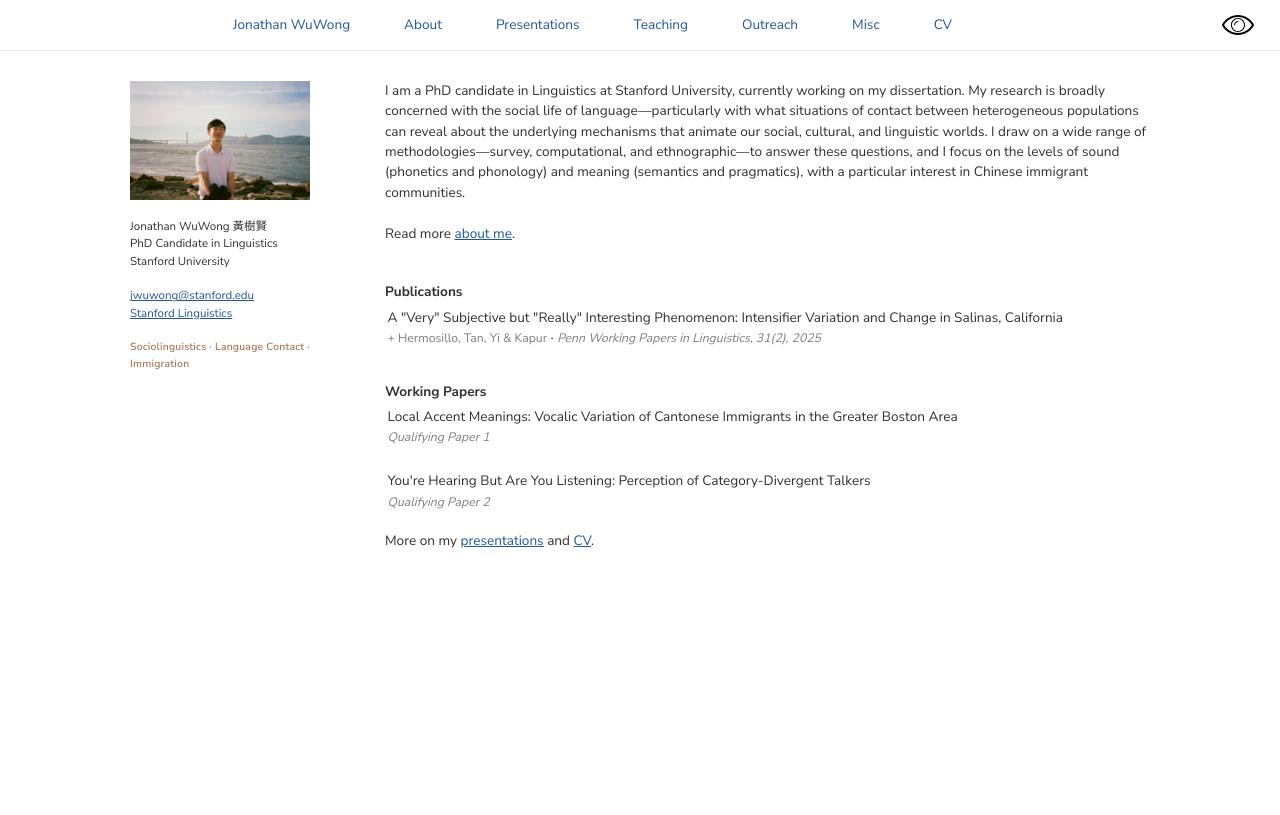
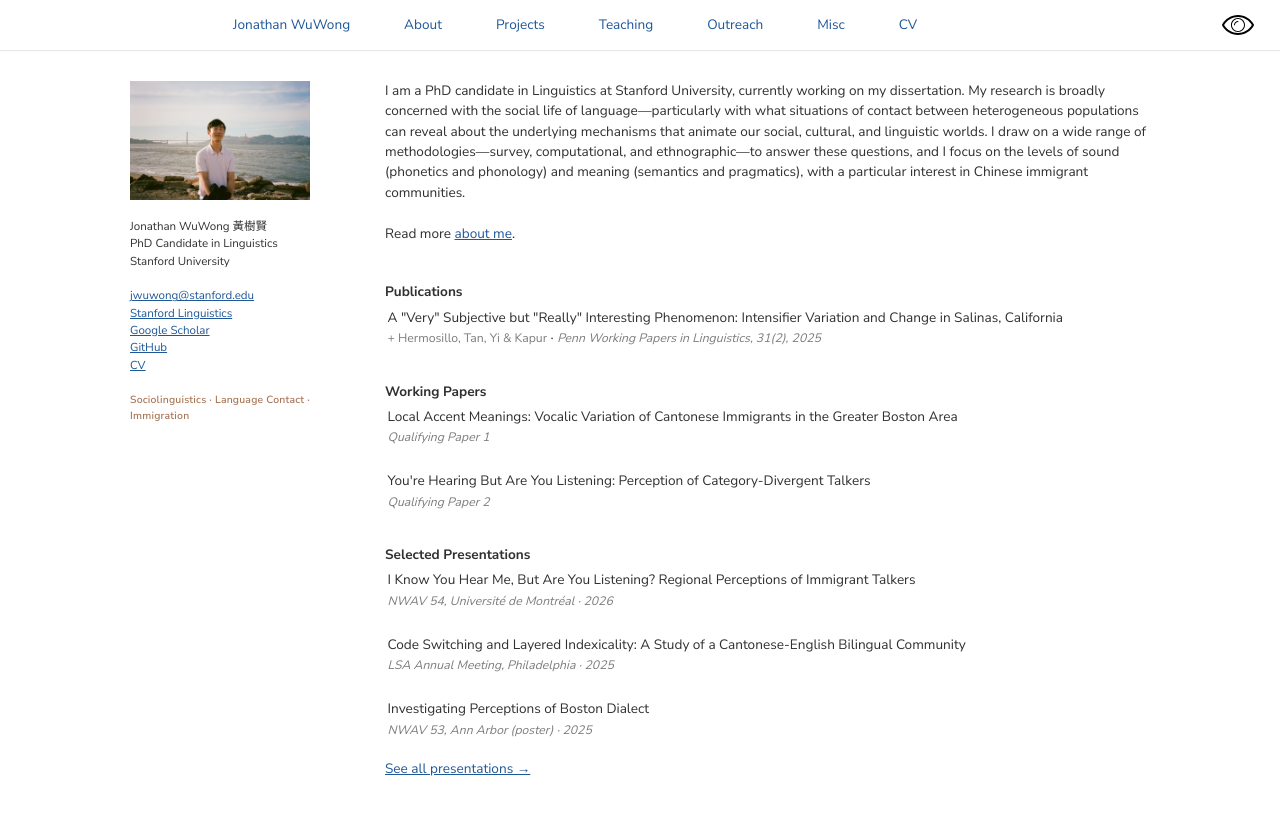
Before and after one commit to jwuwong/jwuwong.github.io, a Jekyll site: the page built from index.html, in a window 1280 px wide. Shown: the top 815 px of the page. Built offline with Jekyll 4.4.1, drawn with Linux system fonts in a browser that asks for light colours; some web fonts are replaced.

```diff
--- a/_includes/head.html
+++ b/_includes/head.html
@@ -4,7 +4,7 @@
 	<meta name="viewport" content="width=device-width, initial-scale=1">
 
 	<title>{% if page.title %}{{ page.title }}{% else %}{{ site.title }}{% endif %}</title>
-
+	{% if page.exclude %}<meta name="robots" content="noindex, nofollow">{% endif %}
 	<link rel="stylesheet" href="{{ "/css/main.css" | prepend: site.baseurl }}">
 	<link rel="canonical" href="{{ page.url | replace:'index.html','' | prepend: site.baseurl | prepend: site.url }}">
 	<link href='https://fonts.googleapis.com/css?family=Open+Sans:400,300,700,800,600' rel='stylesheet' type='text/css'>
--- a/_includes/header.html
+++ b/_includes/header.html
@@ -5,7 +5,7 @@
       <ul>
         <li><a href="{{ site.url }}">{{ site.title }}</a></li>
         <li><a href="{{ site.url }}/about/">About</a></li>
-        <li><a href="{{ site.url }}/presentations/">Presentations</a></li>
+        <li><a href="{{ site.url }}/projects/">Projects</a></li>
         <li><a href="{{ site.url }}/teaching/">Teaching</a></li>
         <li><a href="{{ site.url }}/outreach/">Outreach</a></li>
         <li><a href="{{ site.url }}/misc/">Misc</a></li>
--- a/_includes/header_mobile.html
+++ b/_includes/header_mobile.html
@@ -22,12 +22,13 @@
   <div id="myLinks" class="topnav-links">
   	<a href="{{ site.url }}">Home</a>
     <a href="{{ site.url }}/about/">About</a>
-    <a href="{{ site.url }}/presentations/">Presentations</a>
+    <a href="{{ site.url }}/projects/">Projects</a>
     <a href="{{ site.url }}/teaching/">Teaching</a>
     <a href="{{ site.url }}/outreach/">Outreach</a>
     <a href="{{ site.url }}/misc/">Misc</a>
     <a href="{{ site.url }}/pdfs/cv_wuwong.pdf">CV</a>
   </div>
+
 
   <div class="grey-bar"></div>
 </div>
--- a/index.html
+++ b/index.html
@@ -18,6 +18,9 @@ layout: default
     document.write(`<a href="mailto:${e}">${e}</a>`);
     </script> <br>
     <a href="https://linguistics.stanford.edu/people/graduate-students" target="_blank" rel="noopener">Stanford Linguistics</a> <br>
+    <a href="https://scholar.google.com/citations?user=8Es-1_YAAAAJ" target="_blank" rel="noopener">Google Scholar</a> <br>
+    <a href="https://github.com/jwuwong" target="_blank" rel="noopener">GitHub</a> <br>
+    <a href="{{ site.url }}/pdfs/cv_wuwong.pdf">CV</a> <br>
     <br>
     <span class="keywords">Sociolinguistics &middot; Language Contact &middot; Immigration</span>
     </p>
@@ -53,7 +56,26 @@ You're Hearing But Are You Listening: Perception of Category-Divergent Talkers
 
 <p><p>
 
-More on my <a href="{{ site.url }}/presentations/">presentations</a> and <a href="{{ site.url }}/pdfs/cv_wuwong.pdf">CV</a>. <br><br>
+<h4 style="margin-bottom: -0.0rem; margin-top:1.75rem">Selected Presentations</h4>
+
+<div class="paperblock">
+I Know You Hear Me, But Are You Listening? Regional Perceptions of Immigrant Talkers
+<br> <span class="journal">NWAV 54, Université de Montréal &middot; 2026</span>
+</div>
+
+<div class="paperblock">
+Code Switching and Layered Indexicality: A Study of a Cantonese-English Bilingual Community
+<br> <span class="journal">LSA Annual Meeting, Philadelphia &middot; 2025</span>
+</div>
+
+<div class="paperblock">
+Investigating Perceptions of Boston Dialect
+<br> <span class="journal">NWAV 53, Ann Arbor (poster) &middot; 2025</span>
+</div>
+
+<p>
+<a href="{{ site.url }}/presentations/">See all presentations →</a>
+</p>
 
   </div>
 </div>
```
Also changed, not shown: _pages/jw-portfolio.html (added, +83 -0 lines), _pages/projects.html (added, +46 -0 lines).
